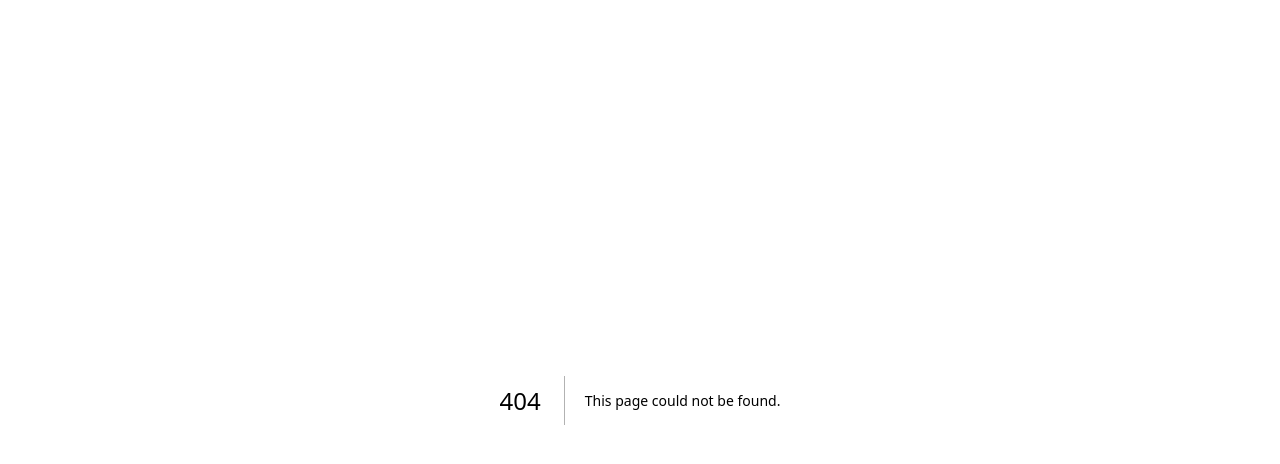
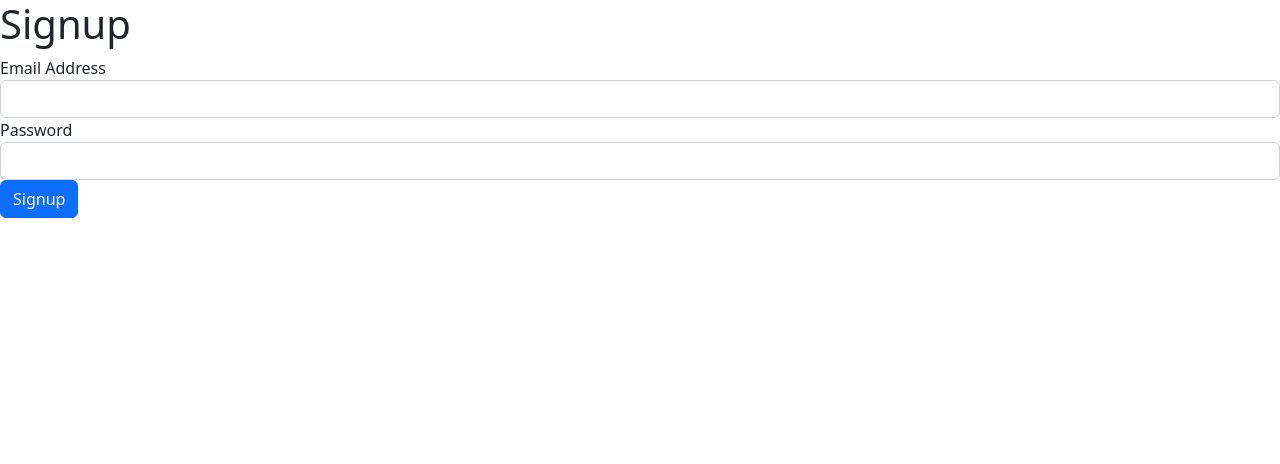
Before and after one commit to rhodinemma/tike, a Next.js app in the folder client/: page /auth/signup in a window 1280 px wide. Before the commit this address had no page. Shown: the top 464 px of the page. Built offline with nearby package versions, Linux system fonts and the light colour scheme.

Commit message:
ft(add-signup-form)

```diff
--- /dev/null
+++ b/client/pages/auth/signup.js
@@ -0,0 +1,18 @@
+const Signup = () => {
+  return (
+    <form>
+      <h1>Signup</h1>
+      <div className="form-group">
+        <label>Email Address</label>
+        <input className="form-control" />
+      </div>
+      <div className="form-group">
+        <label>Password</label>
+        <input type="password" className="form-control" />
+      </div>
+      <button className="btn btn-primary">Signup</button>
+    </form>
+  );
+};
+
+export default Signup;
```
